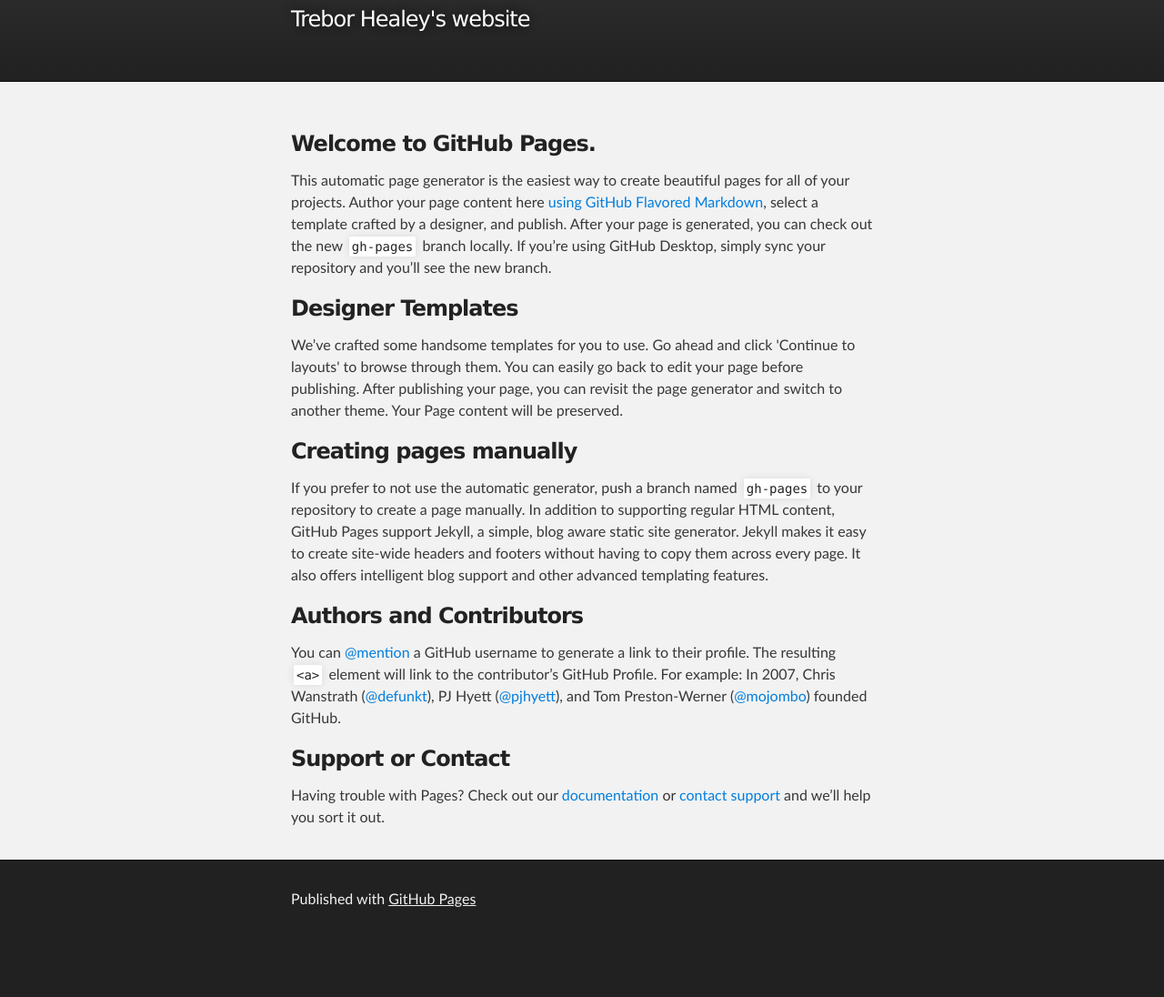
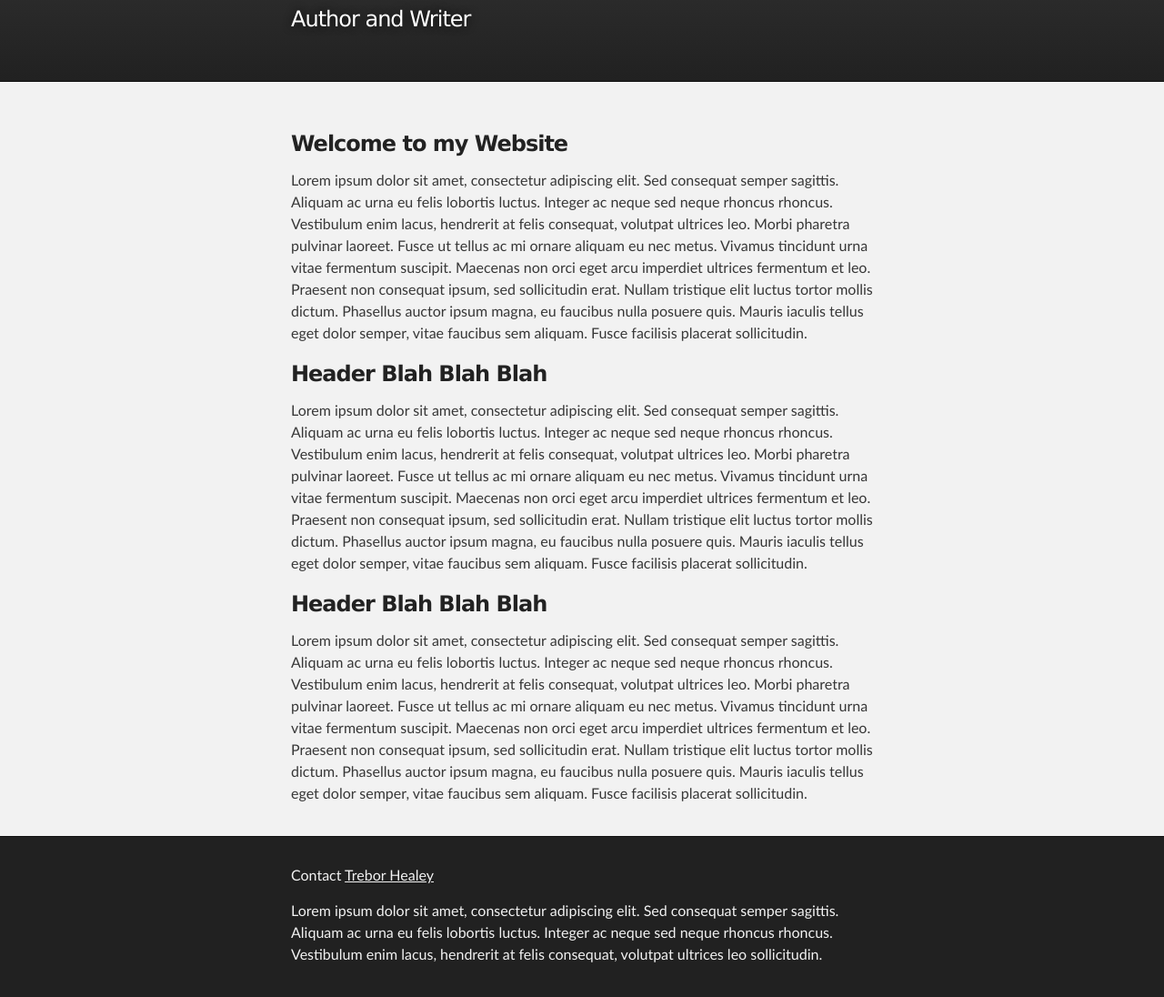
Before and after one commit to treborhealey/treborhealey.github.io, a plain HTML site: page index.html in a window 1280 px wide. Shown: the part 120-1216 px from the top of the page at 91% size. Before the commit the page ends 1155 px from the top, so only its background shows below. Drawn offline with Linux system fonts and the light colour scheme.

Commit message:
basic homepage

```diff
--- a/index.html
+++ b/index.html
@@ -4,7 +4,7 @@
   <head>
     <meta charset='utf-8'>
     <meta http-equiv="X-UA-Compatible" content="chrome=1">
-    <meta name="description" content="Treborhealey.GitHub.io : Trebor Healey&#39;s website">
+    <meta name="description" content="Trebor Healey : Author">
 
     <link rel="stylesheet" type="text/css" media="screen" href="stylesheets/stylesheet.css">
 
@@ -16,10 +16,10 @@
     <!-- HEADER -->
     <div id="header_wrap" class="outer">
         <header class="inner">
-          <a id="forkme_banner" href="https://github.com/treborhealey">View on GitHub</a>
+          <a id="forkme_banner" href="https://www.blogger.com/profile/08018039526428776529">Check out Trebor's Blogs!</a>
 
-          <h1 id="project_title">Treborhealey.GitHub.io</h1>
-          <h2 id="project_tagline">Trebor Healey&#39;s website</h2>
+          <h1 id="project_title">Trebor Healey</h1>
+          <h2 id="project_tagline">Author and Writer</h2>
 
         </header>
     </div>
@@ -27,41 +27,65 @@
     <!-- MAIN CONTENT -->
     <div id="main_content_wrap" class="outer">
       <section id="main_content" class="inner">
-        <h3>
-<a id="welcome-to-github-pages" class="anchor" href="#welcome-to-github-pages" aria-hidden="true"><span aria-hidden="true" class="octicon octicon-link"></span></a>Welcome to GitHub Pages.</h3>
+        <h3>Welcome to my Website</h3>
 
-<p>This automatic page generator is the easiest way to create beautiful pages for all of your projects. Author your page content here <a href="https://guides.github.com/features/mastering-markdown/">using GitHub Flavored Markdown</a>, select a template crafted by a designer, and publish. After your page is generated, you can check out the new <code>gh-pages</code> branch locally. If you’re using GitHub Desktop, simply sync your repository and you’ll see the new branch.</p>
+<p>Lorem ipsum dolor sit amet, consectetur adipiscing elit. Sed
+consequat semper sagittis. Aliquam ac urna eu felis lobortis
+luctus. Integer ac neque sed neque rhoncus rhoncus. Vestibulum enim
+lacus, hendrerit at felis consequat, volutpat ultrices leo. Morbi
+pharetra pulvinar laoreet. Fusce ut tellus ac mi ornare aliquam eu nec
+metus. Vivamus tincidunt urna vitae fermentum suscipit. Maecenas non
+orci eget arcu imperdiet ultrices fermentum et leo. Praesent non
+consequat ipsum, sed sollicitudin erat. Nullam tristique elit luctus
+tortor mollis dictum. Phasellus auctor ipsum magna, eu faucibus nulla
+posuere quis. Mauris iaculis tellus eget dolor semper, vitae faucibus
+sem aliquam. Fusce facilisis placerat sollicitudin.
+</p>
 
-<h3>
-<a id="designer-templates" class="anchor" href="#designer-templates" aria-hidden="true"><span aria-hidden="true" class="octicon octicon-link"></span></a>Designer Templates</h3>
+<h3>Header Blah Blah Blah</h3>
 
-<p>We’ve crafted some handsome templates for you to use. Go ahead and click 'Continue to layouts' to browse through them. You can easily go back to edit your page before publishing. After publishing your page, you can revisit the page generator and switch to another theme. Your Page content will be preserved.</p>
+<p>Lorem ipsum dolor sit amet, consectetur adipiscing elit. Sed
+consequat semper sagittis. Aliquam ac urna eu felis lobortis
+luctus. Integer ac neque sed neque rhoncus rhoncus. Vestibulum enim
+lacus, hendrerit at felis consequat, volutpat ultrices leo. Morbi
+pharetra pulvinar laoreet. Fusce ut tellus ac mi ornare aliquam eu nec
+metus. Vivamus tincidunt urna vitae fermentum suscipit. Maecenas non
+orci eget arcu imperdiet ultrices fermentum et leo. Praesent non
+consequat ipsum, sed sollicitudin erat. Nullam tristique elit luctus
+tortor mollis dictum. Phasellus auctor ipsum magna, eu faucibus nulla
+posuere quis. Mauris iaculis tellus eget dolor semper, vitae faucibus
+sem aliquam. Fusce facilisis placerat sollicitudin.
+</p>
 
-<h3>
-<a id="creating-pages-manually" class="anchor" href="#creating-pages-manually" aria-hidden="true"><span aria-hidden="true" class="octicon octicon-link"></span></a>Creating pages manually</h3>
+<h3>Header Blah Blah Blah</h3>
 
-<p>If you prefer to not use the automatic generator, push a branch named <code>gh-pages</code> to your repository to create a page manually. In addition to supporting regular HTML content, GitHub Pages support Jekyll, a simple, blog aware static site generator. Jekyll makes it easy to create site-wide headers and footers without having to copy them across every page. It also offers intelligent blog support and other advanced templating features.</p>
+<p>Lorem ipsum dolor sit amet, consectetur adipiscing elit. Sed
+consequat semper sagittis. Aliquam ac urna eu felis lobortis
+luctus. Integer ac neque sed neque rhoncus rhoncus. Vestibulum enim
+lacus, hendrerit at felis consequat, volutpat ultrices leo. Morbi
+pharetra pulvinar laoreet. Fusce ut tellus ac mi ornare aliquam eu nec
+metus. Vivamus tincidunt urna vitae fermentum suscipit. Maecenas non
+orci eget arcu imperdiet ultrices fermentum et leo. Praesent non
+consequat ipsum, sed sollicitudin erat. Nullam tristique elit luctus
+tortor mollis dictum. Phasellus auctor ipsum magna, eu faucibus nulla
+posuere quis. Mauris iaculis tellus eget dolor semper, vitae faucibus
+sem aliquam. Fusce facilisis placerat sollicitudin.
+</p>
 
-<h3>
-<a id="authors-and-contributors" class="anchor" href="#authors-and-contributors" aria-hidden="true"><span aria-hidden="true" class="octicon octicon-link"></span></a>Authors and Contributors</h3>
-
-<p>You can <a href="https://help.github.com/articles/basic-writing-and-formatting-syntax/#mentioning-users-and-teams" class="user-mention">@mention</a> a GitHub username to generate a link to their profile. The resulting <code>&lt;a&gt;</code> element will link to the contributor’s GitHub Profile. For example: In 2007, Chris Wanstrath (<a href="https://github.com/defunkt" class="user-mention">@defunkt</a>), PJ Hyett (<a href="https://github.com/pjhyett" class="user-mention">@pjhyett</a>), and Tom Preston-Werner (<a href="https://github.com/mojombo" class="user-mention">@mojombo</a>) founded GitHub.</p>
-
-<h3>
-<a id="support-or-contact" class="anchor" href="#support-or-contact" aria-hidden="true"><span aria-hidden="true" class="octicon octicon-link"></span></a>Support or Contact</h3>
-
-<p>Having trouble with Pages? Check out our <a href="https://help.github.com/pages">documentation</a> or <a href="https://github.com/contact">contact support</a> and we’ll help you sort it out.</p>
       </section>
     </div>
 
     <!-- FOOTER  -->
     <div id="footer_wrap" class="outer">
       <footer class="inner">
-        <p>Published with <a href="https://pages.github.com">GitHub Pages</a></p>
+        <p>Contact <a href="">Trebor Healey</a></p>
+	<p>Lorem ipsum dolor sit amet, consectetur adipiscing
+	elit. Sed consequat semper sagittis. Aliquam ac urna eu felis
+	lobortis luctus. Integer ac neque sed neque rhoncus
+	rhoncus. Vestibulum enim lacus, hendrerit at felis consequat,
+	volutpat ultrices leo sollicitudin.</p>
       </footer>
     </div>
 
-
-
   </body>
 </html>
```
